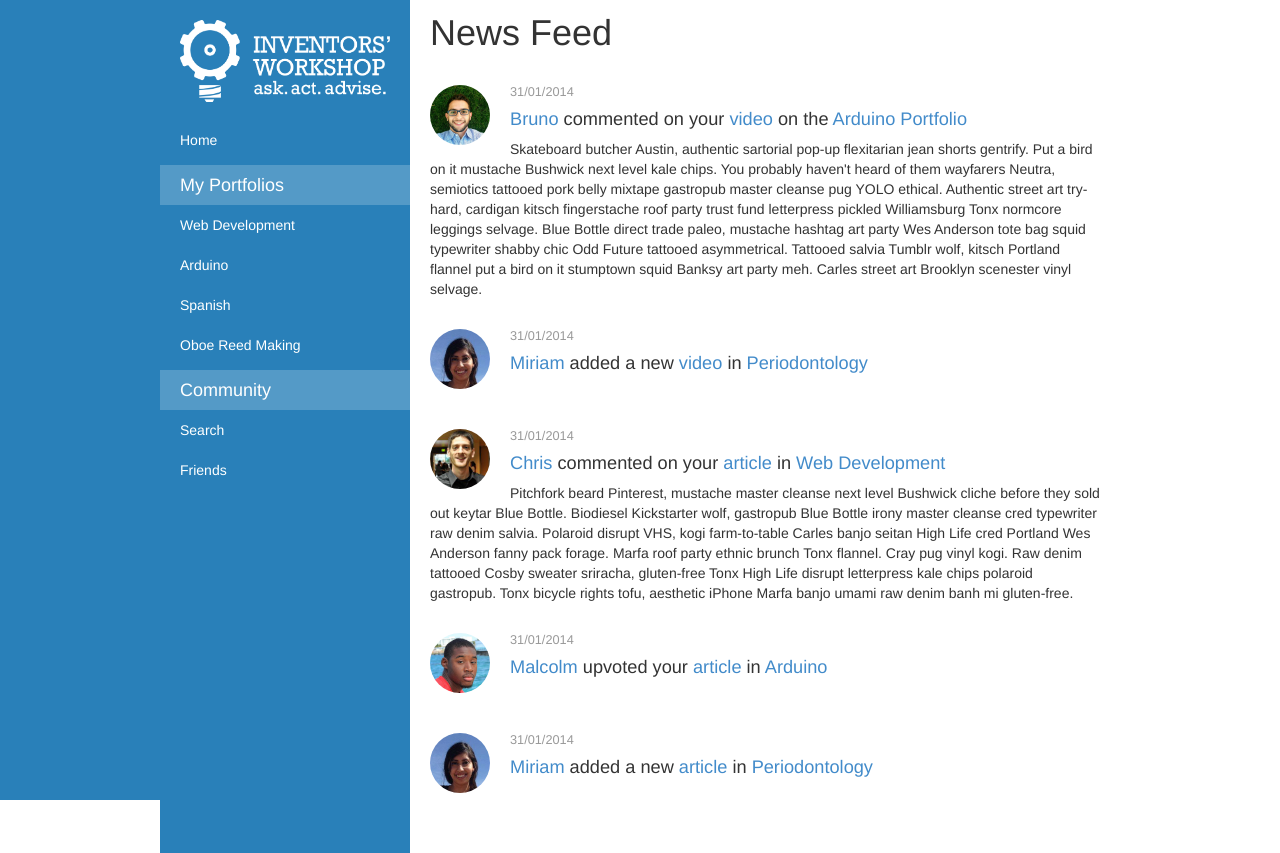
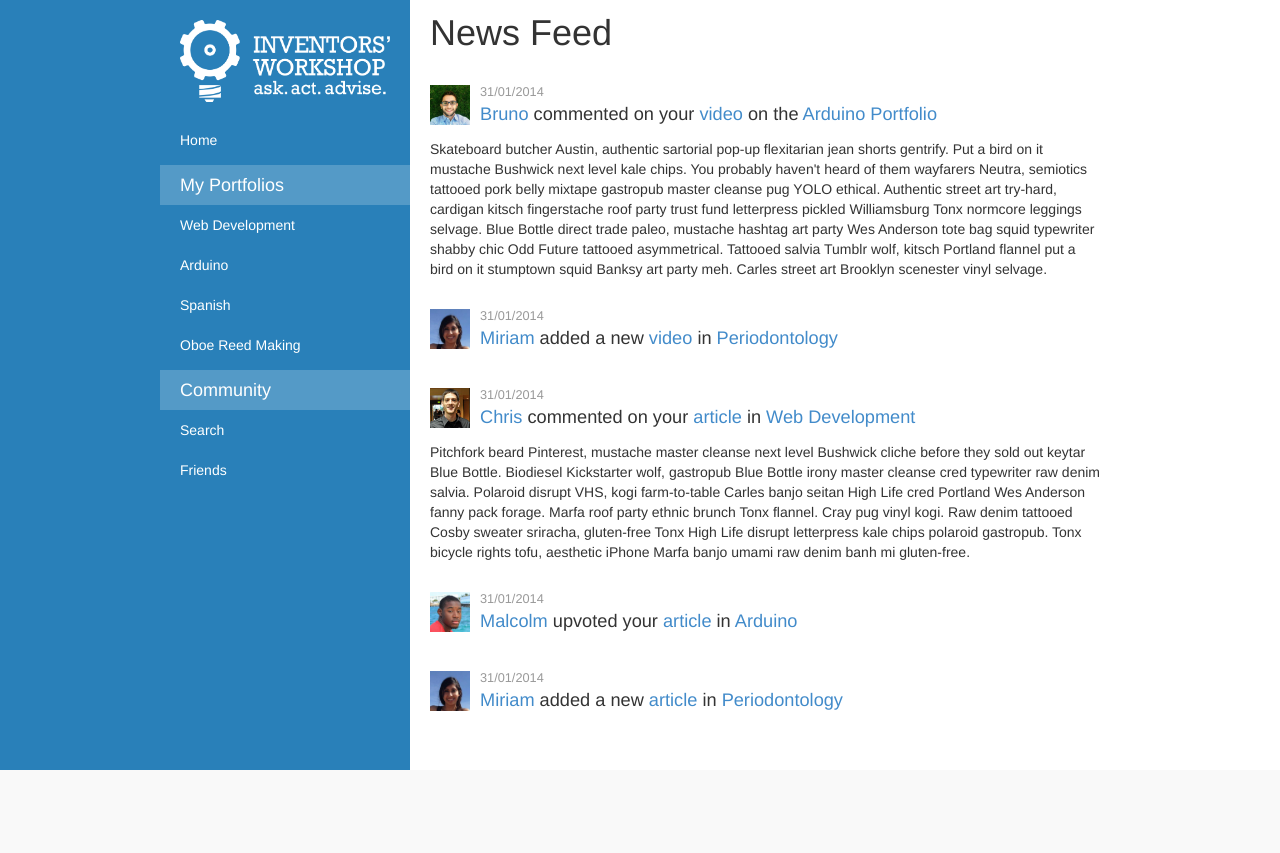
Before and after one commit to inventors-workshops/inventors-portfolios, an ASP.NET MVC app: page / in a window 1280 px wide. Shown: the part 40-893 px from the top of the page. After the commit the page ends 810 px from the top, so only its background shows below. Run offline with ASP.NET Core 8 and stand-ins for ASP.NET MVC 5, Linux system fonts and the light colour scheme; the project's own start-up code is not run, and a stand-in starts its controllers and pages; some libraries are stand-ins or nearby versions.

Commit message:
Update design of home page

```diff
--- a/IP.Web/Content/Site.css
+++ b/IP.Web/Content/Site.css
@@ -236,12 +236,11 @@ body > .navbar-default {
 }
 
 .user-image-thumb {
-    width: 60px;
-    height: 60px;
+    width: 40px;
+    height: 40px;
     float: left;
     background: #EEE;
-    margin: 0 20px 10px 0;
-    border-radius: 30px;
+    margin: 0 10px 0px 0;
     background-size: cover;
 }
 
@@ -250,15 +249,20 @@ body > .navbar-default {
 }
 
 .news-action-title {
-    margin: 0 0 10px 0;
+    margin: 0 0 5px 0;
     font-size: 1.3em;
+}
+
+.news-detail {
+    clear: both;
+    margin-top: 15px;
 }
 
 .action-date {
     display: block;
     font-size: 0.7em;
     color: #999;
-    margin-bottom: 10px;
+    margin-bottom: 5px;
 }
 
 .icon-grid {
--- a/IP.Web/Views/Home/Index.cshtml
+++ b/IP.Web/Views/Home/Index.cshtml
@@ -10,7 +10,7 @@
                 <span class="action-date">31/01/2014</span>
                 <a href="#">Bruno</a> commented on your <a href="#">video</a> on the <a href="#">Arduino Portfolio</a>
 </h3>
-            <p>
+            <p class="news-detail">
                 Skateboard butcher Austin, authentic sartorial pop-up flexitarian jean shorts gentrify. Put a bird on it mustache Bushwick next level kale chips. You probably haven't heard of them wayfarers Neutra, semiotics tattooed pork belly mixtape gastropub master cleanse pug YOLO ethical. Authentic street art try-hard, cardigan kitsch fingerstache roof party trust fund letterpress pickled Williamsburg Tonx normcore leggings selvage. Blue Bottle direct trade paleo, mustache hashtag art party Wes Anderson tote bag squid typewriter shabby chic Odd Future tattooed asymmetrical. Tattooed salvia Tumblr wolf, kitsch Portland flannel put a bird on it stumptown squid Banksy art party meh. Carles street art Brooklyn scenester vinyl selvage.
             </p>
         </div>
@@ -32,7 +32,7 @@
                 <span class="action-date">31/01/2014</span>
                 <a href="#">Chris</a> commented on your <a href="#">article</a> in <a href="#">Web Development</a>
 </h3>
-            <p>
+            <p class="news-detail">
                 Pitchfork beard Pinterest, mustache master cleanse next level Bushwick cliche before they sold out keytar Blue Bottle. Biodiesel Kickstarter wolf, gastropub Blue Bottle irony master cleanse cred typewriter raw denim salvia. Polaroid disrupt VHS, kogi farm-to-table Carles banjo seitan High Life cred Portland Wes Anderson fanny pack forage. Marfa roof party ethnic brunch Tonx flannel. Cray pug vinyl kogi. Raw denim tattooed Cosby sweater sriracha, gluten-free Tonx High Life disrupt letterpress kale chips polaroid gastropub. Tonx bicycle rights tofu, aesthetic iPhone Marfa banjo umami raw denim banh mi gluten-free.
             </p>
         </div>
```
